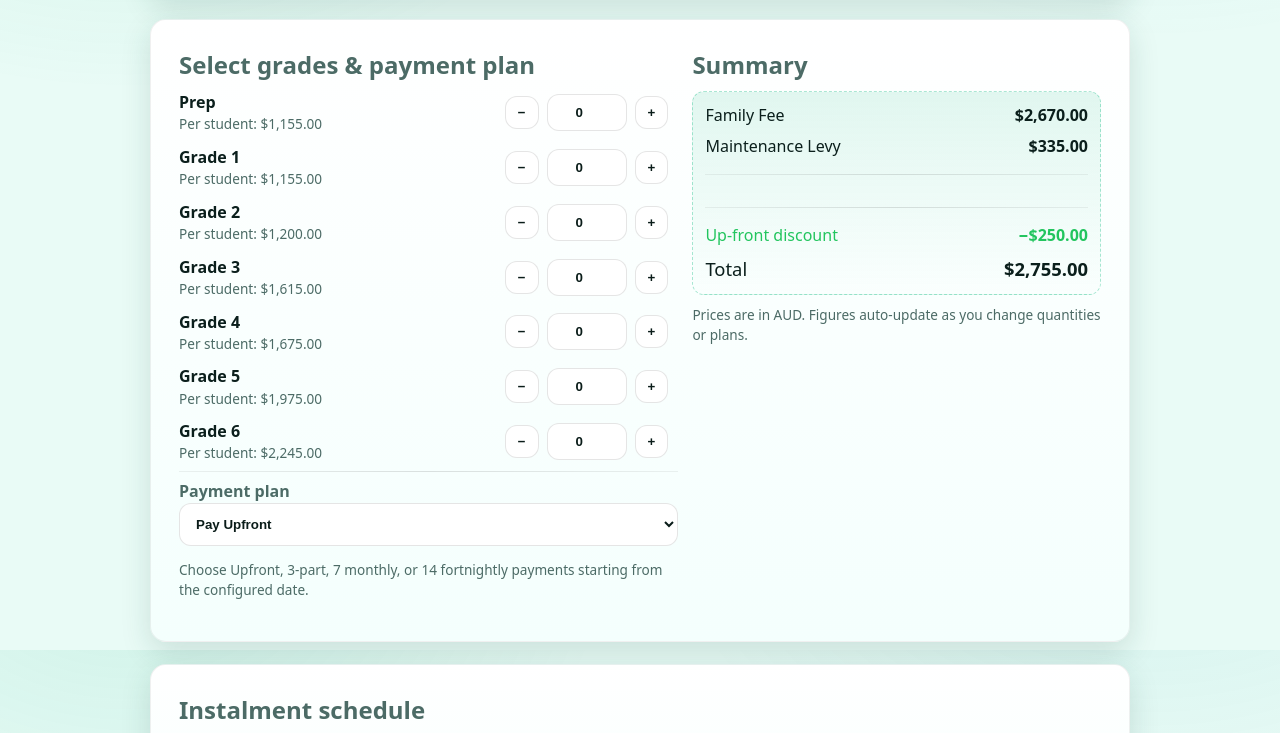
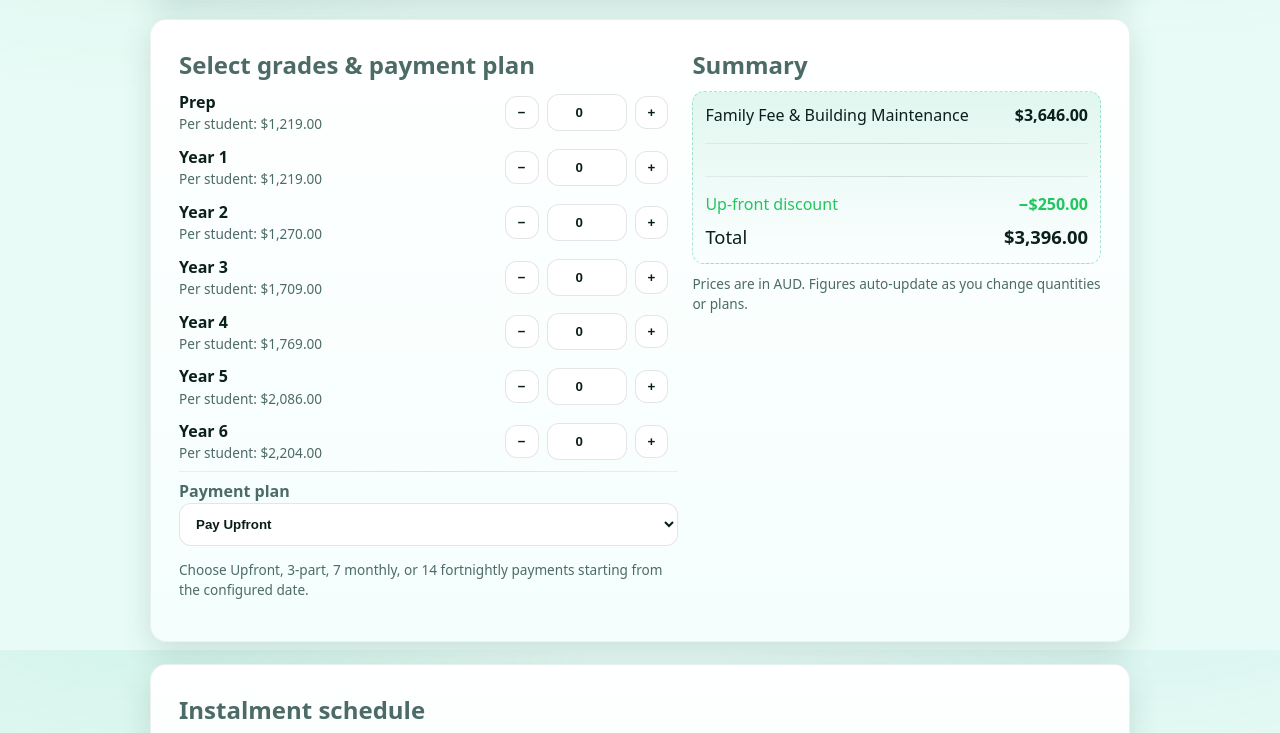
Before and after one commit to melbpsych/galilee, a plain HTML site: page index.html in a window 1280 px wide. Shown: the part 150-883 px from the top of the page. Drawn offline with Linux system fonts and the light colour scheme.

Commit message:
Revise fees and settings for 2026
Updated year settings and fee structure for 2026.

```diff
--- a/index.html
+++ b/index.html
@@ -148,7 +148,7 @@
           <p class="subtitle">Fast, friendly calculator with clear instalments.</p>
         </div>
         <div class="year-switch" aria-live="polite">
-          <span class="chip" id="yearChip">2024</span>
+          <span class="chip" id="yearChip">—</span>
         </div>
       </div>
     </section>
@@ -169,15 +169,15 @@
       <div>
         <h2 class="help" style="margin:0 0 8px 0">Summary</h2>
         <div class="totals" aria-live="polite">
-          <div class="line"><span>Family Fee</span><strong class="mono" id="familyFee">$0.00</strong></div>
-          <div class="line"><span>Maintenance Levy</span><strong class="mono" id="maintFee">$0.00</strong></div>
+          <div class="line"><span id="familyLabel">Family Fee</span><strong class="mono" id="familyFee">$0.00</strong></div>
+          <div class="line" id="maintRow"><span id="maintLabel">Maintenance Levy</span><strong class="mono" id="maintFee">$0.00</strong></div>
           <div class="divider"></div>
           <div id="gradesBreakdown"></div>
           <div class="divider"></div>
-          <div class="line discount" id="discountLine" style="display:none"><span>Up‑front discount</span><strong class="mono" id="upfrontDisc">−$0.00</strong></div>
+          <div class="line discount" id="discountLine" style="display:none"><span>Up-front discount</span><strong class="mono" id="upfrontDisc">−$0.00</strong></div>
           <div class="line" style="font-size:1.15rem"><span>Total</span><strong class="mono" id="totalFee">$0.00</strong></div>
         </div>
-        <p class="note" style="margin-top:10px">Prices are in AUD. Figures auto‑update as you change quantities or plans.</p>
+        <p class="note" style="margin-top:10px">Prices are in AUD. Figures auto-update as you change quantities or plans.</p>
       </div>
     </section>
 
@@ -193,31 +193,88 @@
   </main>
 
   <script>
-    // -----------------------------
-    // Configuration
-    // -----------------------------
-    const config = {
-      year: 2024,
-      familyFee: 2670.00,
-      maintenanceLevy: 335.00,
+    // ============================================================
+    // 🔧 YEARLY SETTINGS — update these each year (single section)
+    // ============================================================
+    const YEARLY = {
+      year: 2026,
+      startDateISO: '2026-02-25',
+
+      // Fees/discounts
       upfrontDiscount: 250.00,
-      startDate: '2024-02-25', // ISO format
-      gradeFees: [
-        { id: "Prep", fee: 1155.00 },
-        { id: "Grade 1", fee: 1155.00 },
-        { id: "Grade 2", fee: 1200.00 },
-        { id: "Grade 3", fee: 1615.00 },
-        { id: "Grade 4", fee: 1675.00 },
-        { id: "Grade 5", fee: 1975.00 },
-        { id: "Grade 6", fee: 2245.00 }
-      ],
+
+      // If your school publishes a single combined figure for Family Fee + Building Maintenance,
+      // put it here and set maintenanceLevy to 0. (Or set combined to 0 and use a split below.)
+      familyFeeAndMaintenanceCombined: 3646.00,
+      maintenanceLevy: 0.00, // set >0 only if you're splitting the line out
+
+      // Labels (if you ever need to change text that appears in the UI)
+      labels: {
+        familyLine: 'Family Fee',
+        maintenanceLine: 'Maintenance Levy',
+        combinedFamilyLine: 'Family Fee & Building Maintenance',
+        gradePrefix: 'Year' // used for "Year 1".."Year 6"
+      },
+
+      // Per-student levies
+      levies: {
+        Prep: 1219.00,
+        1: 1219.00,
+        2: 1270.00,
+        3: 1709.00,
+        4: 1769.00,
+        5: 2086.00,
+        6: 2204.00
+      },
+
+      // Payment plans (usually unchanged)
       paymentPlans: [
         { id: 'upfront', label: 'Pay Upfront' },
-        { id: '3', label: '3 Instalments' },
-        { id: '7', label: '7 Monthly Instalments' },
-        { id: '14', label: '14 Fortnightly Instalments' }
-      ],
+        { id: '3',       label: '3 Instalments' },
+        { id: '7',       label: '7 Monthly Instalments' },
+        { id: '14',      label: '14 Fortnightly Instalments' }
+      ]
     };
+
+    // -----------------------------------------
+    // Derived config (no edits needed below)
+    // -----------------------------------------
+    const config = (() => {
+      // Build grade list from levies
+      const gradeFees = [
+        { id: 'Prep', fee: YEARLY.levies.Prep }
+      ].concat(
+        [1,2,3,4,5,6].map(n => ({
+          id: `${YEARLY.labels.gradePrefix} ${n}`,
+          fee: YEARLY.levies[n]
+        }))
+      );
+
+      // Family + maintenance handling
+      const familyFee =
+        YEARLY.familyFeeAndMaintenanceCombined && YEARLY.familyFeeAndMaintenanceCombined > 0
+          ? YEARLY.familyFeeAndMaintenanceCombined
+          : 0;
+
+      const maintenanceLevy = YEARLY.maintenanceLevy || 0;
+
+      // Which label to show for family line
+      const familyLabel = (familyFee > 0 && maintenanceLevy === 0)
+        ? YEARLY.labels.combinedFamilyLine
+        : YEARLY.labels.familyLine;
+
+      return {
+        year: YEARLY.year,
+        startDate: YEARLY.startDateISO,
+        upfrontDiscount: YEARLY.upfrontDiscount,
+        familyFee,
+        maintenanceLevy,
+        familyLabel,
+        maintenanceLabel: YEARLY.labels.maintenanceLine,
+        gradeFees,
+        paymentPlans: YEARLY.paymentPlans
+      };
+    })();
 
     // Currency & date helpers
     const AUD = new Intl.NumberFormat('en-AU', { style: 'currency', currency: 'AUD' });
@@ -232,6 +289,9 @@
     const totalFeeEl = document.getElementById('totalFee');
     const familyFeeEl = document.getElementById('familyFee');
     const maintFeeEl = document.getElementById('maintFee');
+    const familyLabelEl = document.getElementById('familyLabel');
+    const maintLabelEl = document.getElementById('maintLabel');
+    const maintRowEl = document.getElementById('maintRow');
     const discountLine = document.getElementById('discountLine');
     const upfrontDisc = document.getElementById('upfrontDisc');
     const instalmentDetails = document.getElementById('instalmentDetails');
@@ -241,7 +301,7 @@
     const saveBtn = document.getElementById('saveBtn');
 
     // Persist/restore simple state
-    const STORAGE_KEY = 'galilee-fees-v2';
+    const STORAGE_KEY = 'galilee-fees-v3';
     const saveState = () => {
       const state = {
         plan: paymentPlanSelect.value,
@@ -263,8 +323,15 @@
     function setupUI(){
       appTitle.textContent = `${config.year} Galilee Fees`;
       yearChip.textContent = String(config.year);
+      familyLabelEl.textContent = config.familyLabel;
+      maintLabelEl.textContent = config.maintenanceLabel;
+
       familyFeeEl.textContent = AUD.format(config.familyFee);
       maintFeeEl.textContent = AUD.format(config.maintenanceLevy);
+
+      // If maintenance is zero (because combined), hide the row for clarity
+      maintRowEl.style.display = (config.maintenanceLevy === 0) ? 'none' : '';
+
       startDateLabel.textContent = new Date(config.startDate).toISOString().slice(0,10);
 
       // Grades
@@ -332,7 +399,7 @@
       }
     }
 
-    // Calculation logic (kept equivalent to original)
+    // Calculation logic (unchanged)
     function recalc(){
       // Base fees
       let total = config.familyFee + config.maintenanceLevy;
@@ -359,9 +426,9 @@
       // Discount only if upfront
       const plan = paymentPlanSelect.value;
       if(plan === 'upfront'){
-        total -= config.upfrontDiscount;
+        total -= YEARLY.upfrontDiscount;
         discountLine.style.display = '';
-        upfrontDisc.textContent = '−' + AUD.format(config.upfrontDiscount).replace('A$','');
+        upfrontDisc.textContent = '−' + AUD.format(YEARLY.upfrontDiscount).replace('A$','');
       } else {
         discountLine.style.display = 'none';
       }
@@ -377,7 +444,6 @@
 
     // Non-mutating date helpers
     const addMonths = (date, n) => { const d = new Date(date); const day = d.getDate(); d.setMonth(d.getMonth() + n);
-      // Fix for month overflow (e.g., adding to Jan 31)
       if(d.getDate() < day){ d.setDate(0); }
       return d; };
     const addDays = (date, n) => { const d = new Date(date); d.setDate(d.getDate() + n); return d };
@@ -388,7 +454,6 @@
       const items = [];
 
       if(plan === 'upfront'){
-        // No instalments for upfront, but show a single line for clarity
         items.push({ when: start, amount: total });
       } else if(plan === '3'){
         const amt = total / 3;
```
